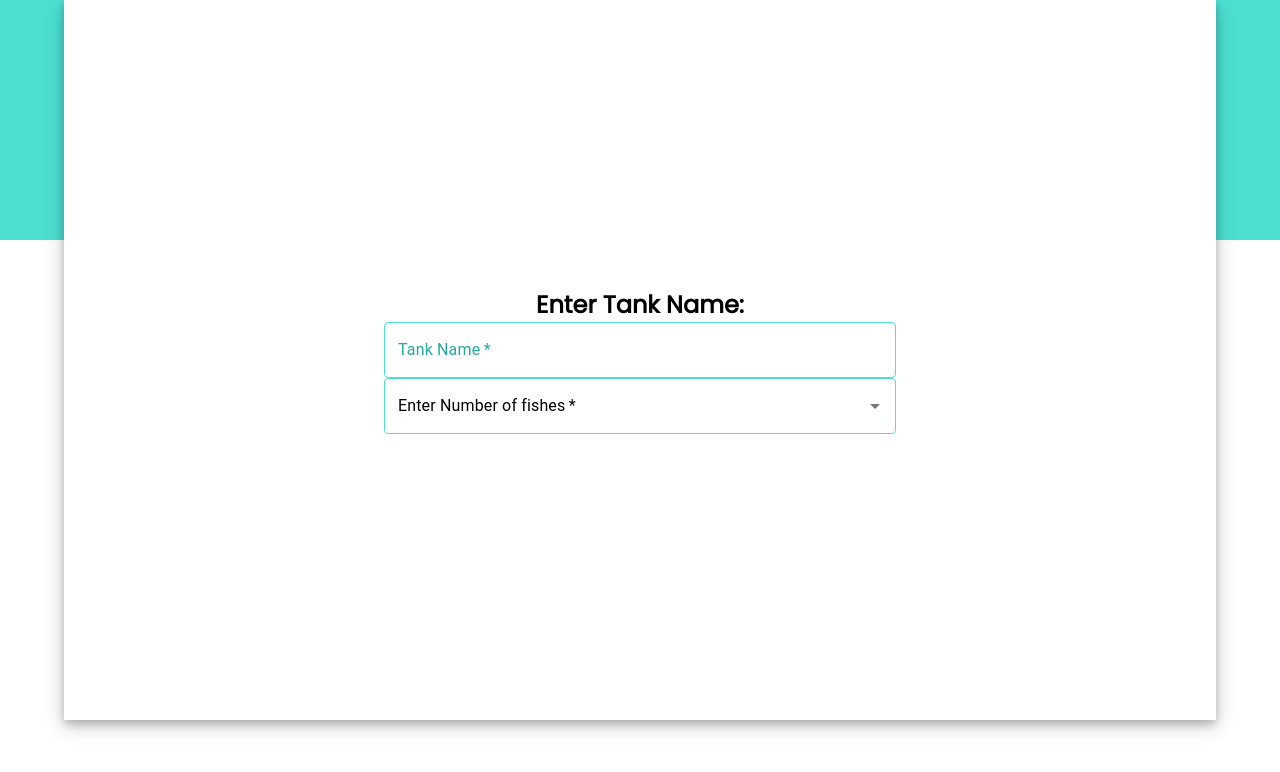
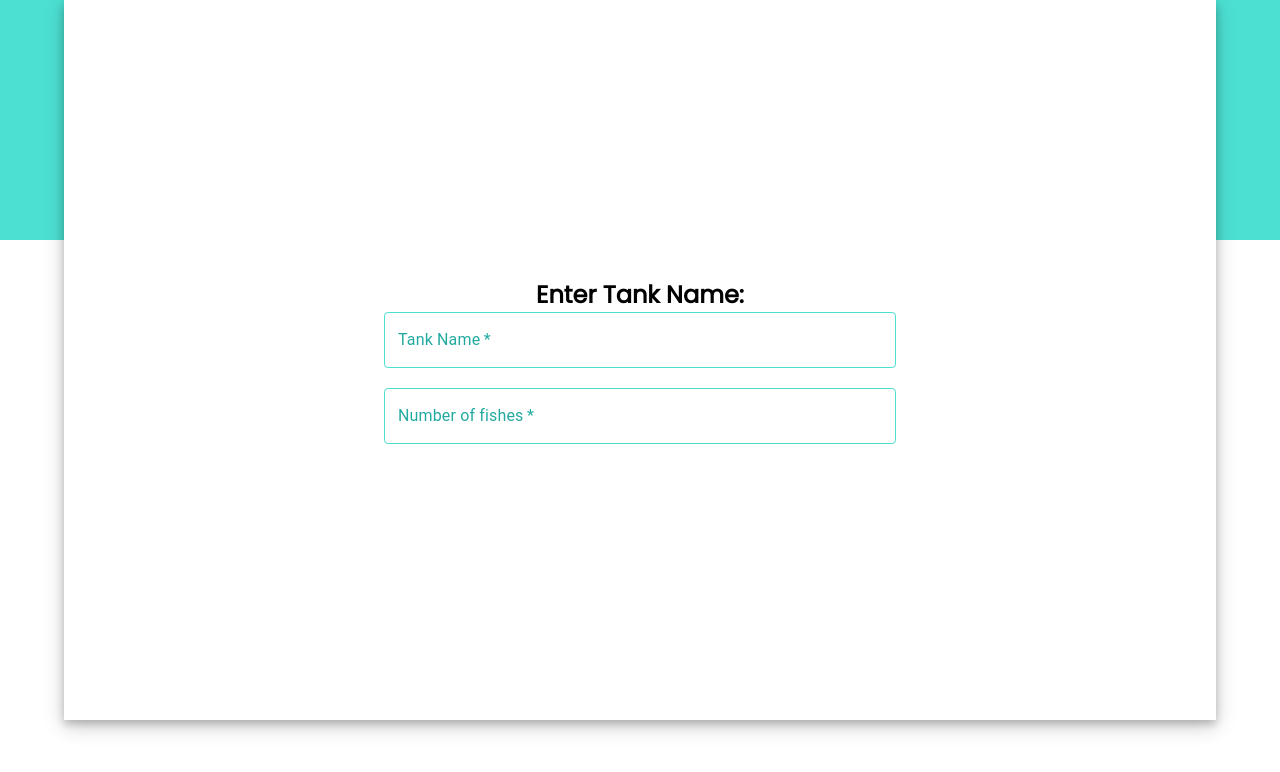
Before and after one commit to subru-37/AquaHarvest, a React (Vite) app in the folder FrontEnd/: page /addTank in a window 1280 px wide. Both pictures are taken after a click on the button "Add A New Tank". Shown: the top 772 px of the page. Built offline with nearby package versions, Linux system fonts and the light colour scheme.

Commit message:
resolved some errors

```diff
--- a/FrontEnd/src/pages/addtank/Addtank.css
+++ b/FrontEnd/src/pages/addtank/Addtank.css
@@ -1,11 +1,26 @@
-.button2:hover{
+.button2{
+    display: flex;
+    justify-content: center;
+    align-items: center;
+    flex-direction: row;
+    background-color:#4CE0D2;
+    border-radius: 25px;
+    padding: 1px 20px;
+    border:3px solid black;
+}
+
+.button2 p{
+    font-family: 'Poppins',sans-serif;
+    font-size: 1.5rem;
+    color: black;
+    padding-right: 15px;
+}
+
+.button2:hover {
     background-color: black;
 }
 .button2 p:hover{
     color: #22AAA1;
-}
-.button2{
-    background-color: green;
 }
 .parent-form1{
     width: 60%;
--- a/FrontEnd/src/pages/addtank/Addtank.jsx
+++ b/FrontEnd/src/pages/addtank/Addtank.jsx
@@ -19,18 +19,6 @@ export default function Addfarm() {
           });
           event.preventDefault();
     }
-    function handleChangeAuto1(e,v,r){
-        const name = ref0.current.getAttribute('name');
-        console.log(v,name);
-        setState(
-          (preValue)=>{
-            return{
-              ...preValue,
-              [name]: v
-            }
-          }
-        )
-      }
     function handleChange(event){
         const { name, value } = event.target;
         setState((preValue) => {
@@ -43,7 +31,7 @@ export default function Addfarm() {
   return (
     <div style={{display:'flex', alignItems:'center', flexDirection:'column',justifyContent:'center'}}>
         <div style={{backgroundColor: '#4CE0D2', height: '30vh', width: '100vw',position:'absolute', top:'0px', display:'flex',alignItems:'center', justifyContent:'center'}}>
-            <button onClick={()=>(setDis(true))} className='.button2' style={{display:'flex',justifyContent:'center',alignItems:'center',flexDirection:'row',backgroundColor:'#4CE0D2',borderRadius:'25px',padding:'1px 20px',border:'3px solid black'}}><p style={{fontFamily: "'Poppins', Sans-serif",fontSize:'1.5rem',color:'black',paddingRight:'15px'}}>Add A New Tank</p><AddIcon sx={{color:'black',marginLeft:'15px',border:'2px black solid',borderRadius:'5px'}} /></button>
+            <button onClick={()=>(setDis(true))} className='button2'><p>Add A New Tank</p><AddIcon sx={{'& .MuiSvgIcon-root':{color:'black',marginLeft:'15px',border:'2px black solid',borderRadius:'5px'},'& .MuiSvgIcon-root:hover':{color:'#4CE0D2',borderColor:'#4CE0D2'}}} /></button>
         </div>
         <div style={{zIndex: dis ? '1000000': '0', display: dis ? 'flex' : 'none',alignItems:'center', flexDirection:'column',justifyContent:'center', position: 'absolute', height:'90vh',width:'90vw', boxShadow:'0 4px 8px 0 rgba(0, 0, 0, 0.2), 0 6px 20px 0 rgba(0, 0, 0, 0.2)', backgroundColor: 'white',top:'0' }}>
         <form onSubmit={handleSubmit} className='parent-form1'>
@@ -79,44 +67,39 @@ export default function Addfarm() {
                     }}
                 />
             </div>
-            <Autocomplete
-                ref={ref0}
-                onChange={handleChangeAuto1}
-                inputValue={state.fishes}
-                onInputChange={handleChangeAuto1}
+            <div style={{display:'flex',flexDirection:'column',alignItems:'center',marginTop:'20px'}}>
+                <TextField
+                    InputProps={{style: {color:'black'}}}
+                    InputLabelProps={{
+                    style: { color: '#22AAA1'},
+                    }}
+                    variant='outlined'
+                    label="Number of fishes"
                     name='fishes'
-                id="controllable-states-demo"
-                sx={{width:'40vw',margingTop:'50px'}}
-                options={options}
-                renderInput={(params) => <TextField {...params}
-                                            label="Enter Number of fishes"
                     required
+                    autoComplete='off'
+                    value={state.fishes}
+                    onChange={handleChange}
                     sx={{
+                    width: '40vw',
                     '& .MuiOutlinedInput-root':{
                       '& fieldset':{
                         borderColor: '#4CE0D2'
                       },
                       '&.Mui-focused fieldset': {
-                                                  borderColor: '#4CE0D2'
-                                                }
+                        borderColor: '#4CE0D2',
+                      },
                     },
                     '& .MuiOutlinedInput-root:hover':{
                       '& fieldset':{
                         borderColor: '#4CE0D2'
                       }
-                                              },
-                                              '& label':{
-                                                color:'black'
-                                              },
-                                              '& label.Mui-focused':{
-                                                color:'black'
-                                              },
-                                              "& .MuiOutlinedInput-input ": {
-                                                color: 'black'
                     }
                     }}
-                                            />}
                 />
+            </div>
+            {/* <button style={{borderRadius:'15px',background:'transparent', width:'150px'}}><p style={{color:'black',fontFamily:"'Poppins',sans-serif",fontSize:'1.5rem'}}>Submit</p></button> */}
+
         </form>
         </div>
     </div>
```
Lines whose indentation alone changed are shown as unchanged.
